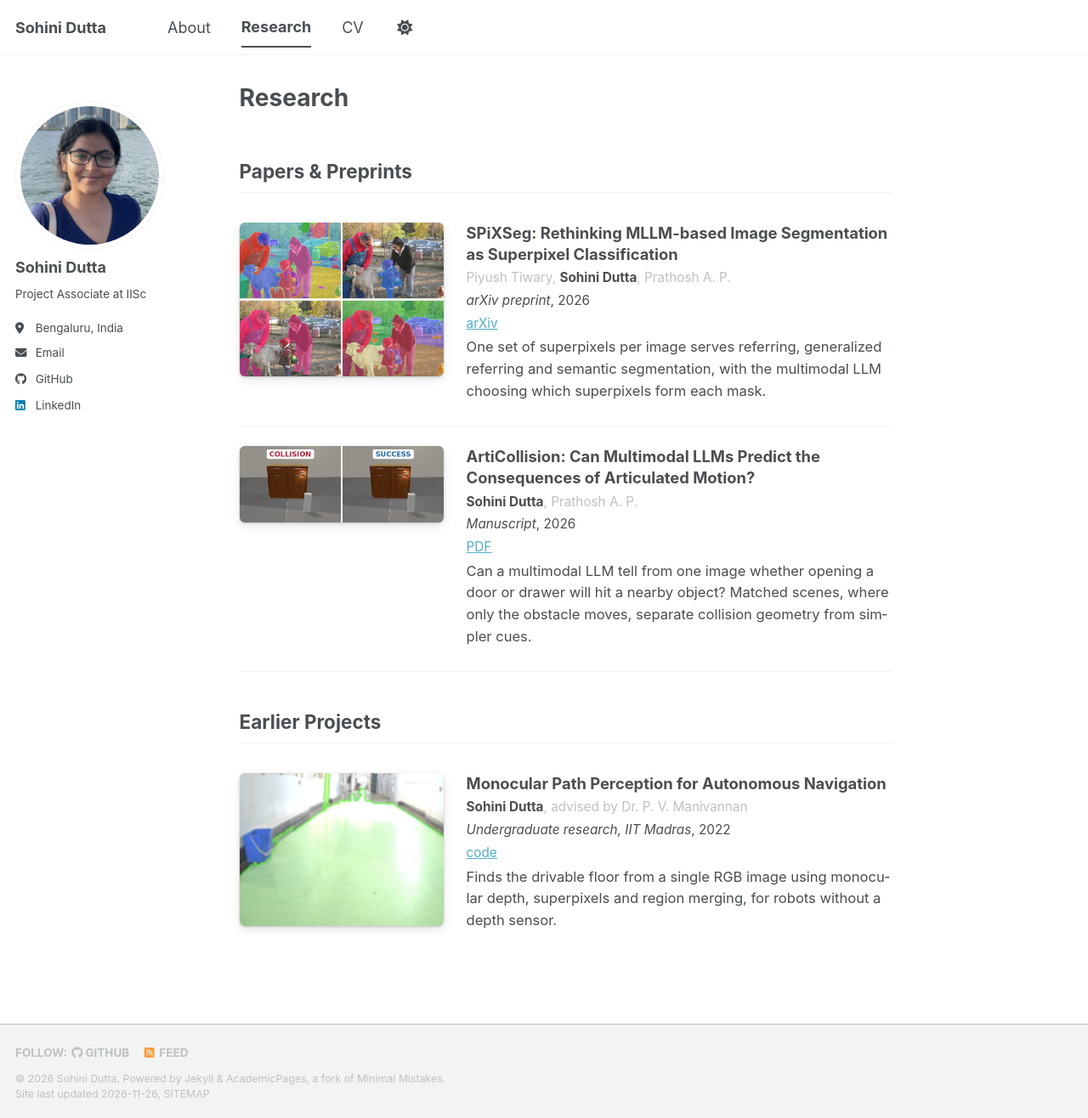
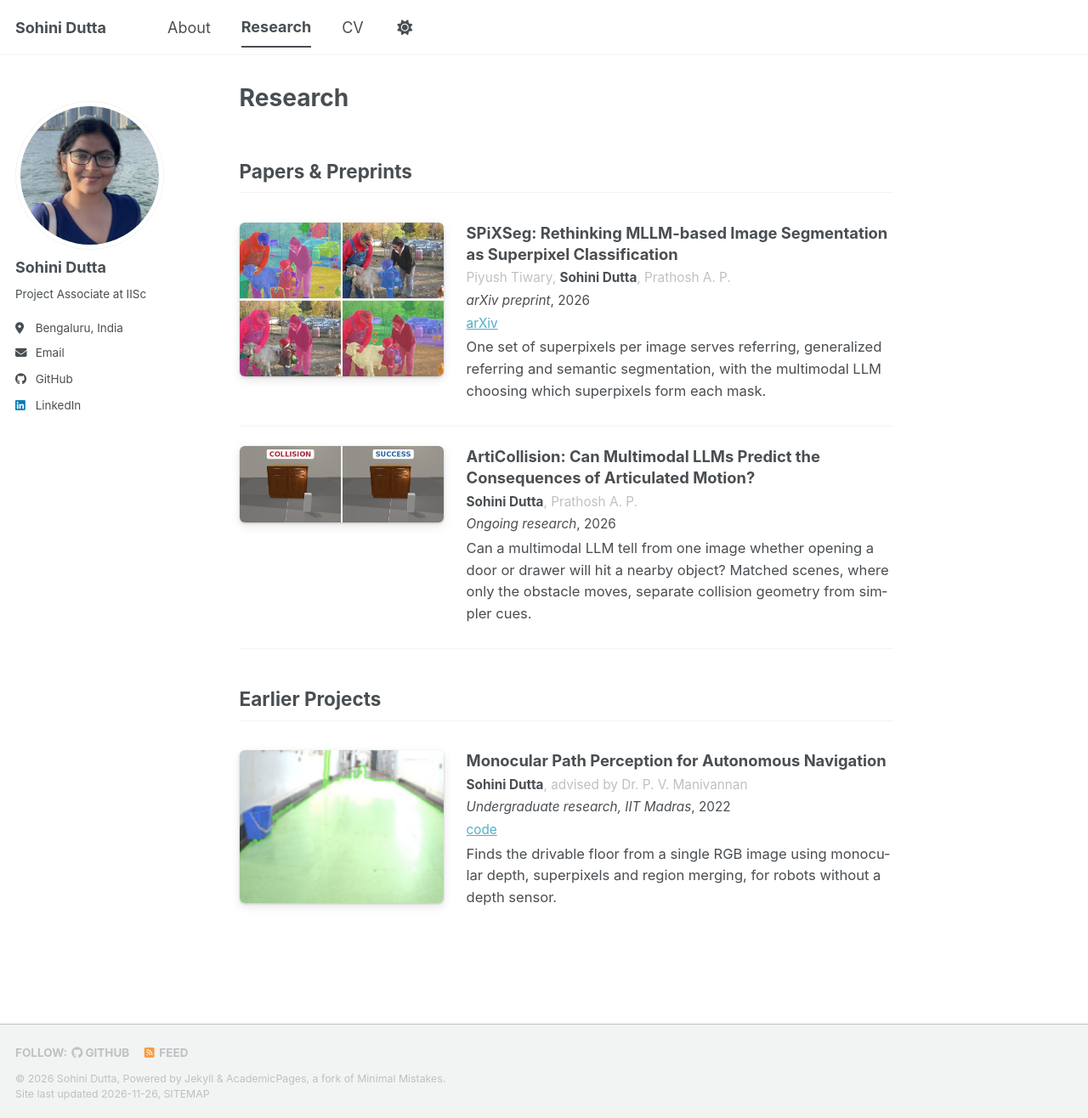
Before and after one commit to sohinidutta11/sohinidutta11.github.io, a Jekyll site: the page built from _pages/research.md, in a window 1280 px wide and 1316 px high. Shown: the whole window at 85% size. Built offline with Jekyll 4.4.1, drawn with Linux system fonts in a browser that asks for light colours; a script bundle is joined from its source files by our own code; a style sheet for code colours, icons or effects is not loaded.

Commit message:
Remove ArtiCollision manuscript link

```diff
--- a/_pages/research.md
+++ b/_pages/research.md
@@ -20,10 +20,9 @@ author_profile: true
 <div class="paper">
   <a class="paper-thumb" href="/images/research/articollision.jpg"><img src="/images/research/articollision_thumb.jpg" alt="The same cabinet with a box just inside the door's path (collision) and just outside it (success)."></a>
   <div class="paper-body">
-    <p class="paper-title"><a href="https://drive.google.com/file/d/1os2fuhWqmc05iWVTzoiSSeA96v0qo9xY/view?usp=sharing">ArtiCollision: Can Multimodal LLMs Predict the Consequences of Articulated Motion?</a></p>
+    <p class="paper-title">ArtiCollision: Can Multimodal LLMs Predict the Consequences of Articulated Motion?</p>
     <p class="paper-authors"><strong>Sohini Dutta</strong>, Prathosh A. P.</p>
-    <p class="paper-venue"><em>Manuscript</em>, 2026</p>
-    <p class="paper-links"><a href="https://drive.google.com/file/d/1os2fuhWqmc05iWVTzoiSSeA96v0qo9xY/view?usp=sharing">PDF</a></p>
+    <p class="paper-venue"><em>Ongoing research</em>, 2026</p>
     <p class="paper-tldr">Can a multimodal LLM tell from one image whether opening a door or drawer will hit a nearby object? Matched scenes, where only the obstacle moves, separate collision geometry from simpler cues.</p>
   </div>
 </div>
```
